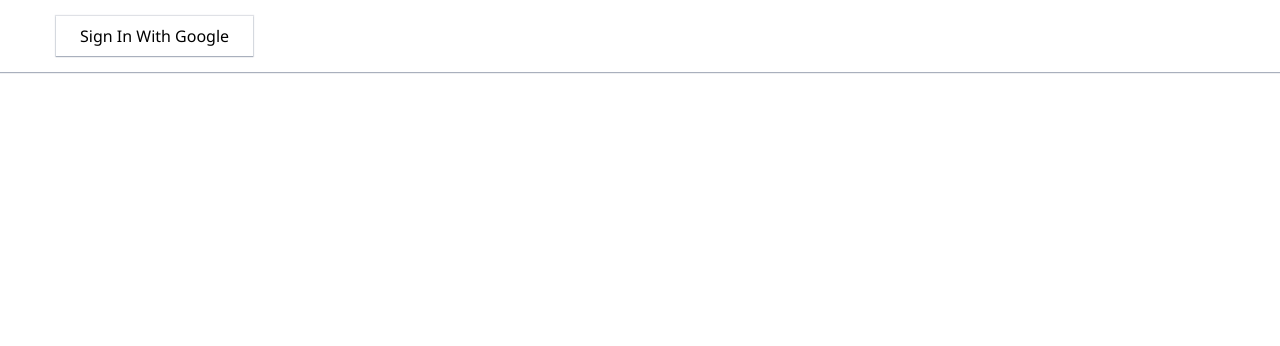
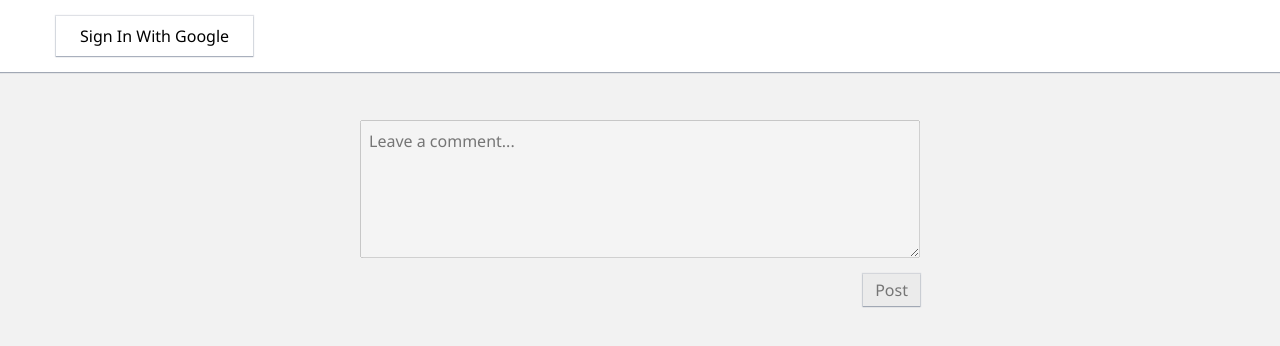
Before and after one commit to Chamara-Wijepala/comments-system-v2, a React (Vite) app: page / in a window 1280 px wide. Shown: the top 346 px of the page. Built offline with nearby package versions, Linux system fonts and the light colour scheme; no server answers.

Commit message:
Allow users to post comments

```diff
--- a/package.json
+++ b/package.json
@@ -12,7 +12,8 @@
     "firebase": "^9.14.0",
     "react": "^18.2.0",
     "react-dom": "^18.2.0",
-    "react-router-dom": "^6.4.3"
+    "react-router-dom": "^6.4.3",
+    "react-textarea-autosize": "^8.4.0"
   },
   "devDependencies": {
     "@types/react": "^18.0.24",
--- a/src/App.tsx
+++ b/src/App.tsx
@@ -1,8 +1,12 @@
 import { useState } from "react";
 import { onAuthStateChanged, User } from "firebase/auth";
+import { collection } from "firebase/firestore";
 import { LogInButton, LogOutButton } from "components/auth";
+import CreateCommentForm from "components/create-comment-form";
 
-import { auth } from "firebase-config";
+import { auth, db } from "firebase-config";
+
+export const commentsRef = collection(db, "comments");
 
 function App() {
   const [user, setUser] = useState<User | null>(null);
@@ -10,11 +14,19 @@ function App() {
   onAuthStateChanged(auth, (userObj) => setUser(userObj || null));
 
   return (
-    <header className="box-shadow-92">
-      <div className="container">
-        {user ? <LogOutButton /> : <LogInButton />}
-      </div>
-    </header>
+    <>
+      <header className="box-shadow-92 bg-primary-100">
+        <div className="container">
+          {user ? <LogOutButton /> : <LogInButton />}
+        </div>
+      </header>
+
+      <main className="container m-block-2">
+        <section className="create-comment-section">
+          <CreateCommentForm />
+        </section>
+      </main>
+    </>
   );
 }
 
--- /dev/null
+++ b/src/components/create-comment-form/index.tsx
@@ -0,0 +1,50 @@
+import { useState } from "react";
+import { addDoc, serverTimestamp } from "firebase/firestore";
+import TextareaAutosize from "react-textarea-autosize";
+
+import { auth } from "firebase-config";
+import { commentsRef } from "App";
+
+export default function CreateCommentForm() {
+  const [textInput, setTextInput] = useState("");
+  const user = auth.currentUser;
+
+  function handleSubmit(e: React.FormEvent<HTMLFormElement>) {
+    e.preventDefault();
+
+    addDoc(commentsRef, {
+      userId: user?.uid,
+      userName: user?.displayName,
+      photo: user?.photoURL,
+      body: textInput,
+      parent: null,
+      createdAt: serverTimestamp(),
+    });
+
+    setTextInput("");
+  }
+
+  return (
+    <form onSubmit={handleSubmit} className="flex flex-column gap-1">
+      <TextareaAutosize
+        minRows={5}
+        spellCheck
+        required
+        placeholder="Leave a comment..."
+        maxLength={1000}
+        value={textInput}
+        onChange={(e) => setTextInput(e.target.value)}
+        disabled={!user}
+        className="text-area"
+      />
+
+      <button
+        type="submit"
+        disabled={!user}
+        className="post-comment-btn btn-small box-shadow-92 align-self-end"
+      >
+        Post
+      </button>
+    </form>
+  );
+}
--- a/src/firebase-config.ts
+++ b/src/firebase-config.ts
@@ -1,5 +1,6 @@
 import { initializeApp } from "firebase/app";
 import { getAuth, GoogleAuthProvider } from "firebase/auth";
+import { getFirestore } from "firebase/firestore";
 
 const firebaseConfig = {
   apiKey: "AIzaSyBTQG9h_lLQ3pMyZdJ1CaqPaiwKGXDpMxs",
@@ -14,3 +15,5 @@ const app = initializeApp(firebaseConfig);
 
 export const auth = getAuth(app);
 export const provider = new GoogleAuthProvider();
+
+export const db = getFirestore(app);
--- a/src/main.css
+++ b/src/main.css
@@ -107,6 +107,26 @@ svg {
 
 /* general styles */
 
+body {
+  background-color: #f2f2f2;
+}
+
+*:disabled {
+  cursor: not-allowed;
+}
+
+.create-comment-section {
+  max-width: 35rem;
+  margin-inline: auto;
+}
+
+.post-comment-btn {
+  background-color: hsl(var(--clr-primary-100));
+}
+.post-comment-btn:disabled {
+  background-color: #ebebeb;
+}
+
 /* components */
 
 .btn {
@@ -120,6 +140,12 @@ svg {
 .btn:disabled,
 .btn-small:disabled {
   color: hsl(0 0% 0% / 0.5);
+}
+
+.text-area {
+  padding: 0.5rem;
+  min-width: 100%;
+  max-width: 100%;
 }
 
 /* utilities */
```
Also changed, not shown: 1 other file (tests, documents, lock files or other folders).
